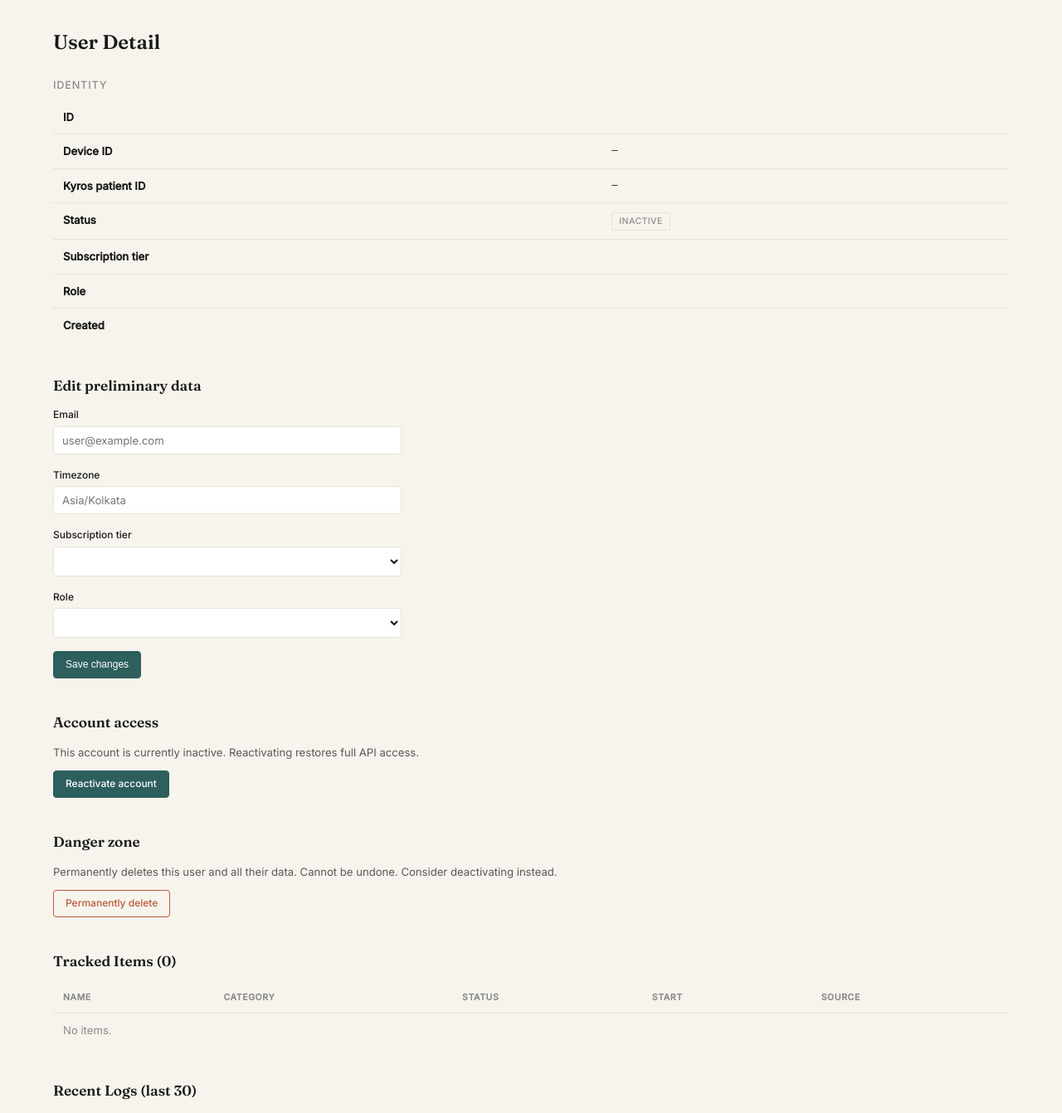
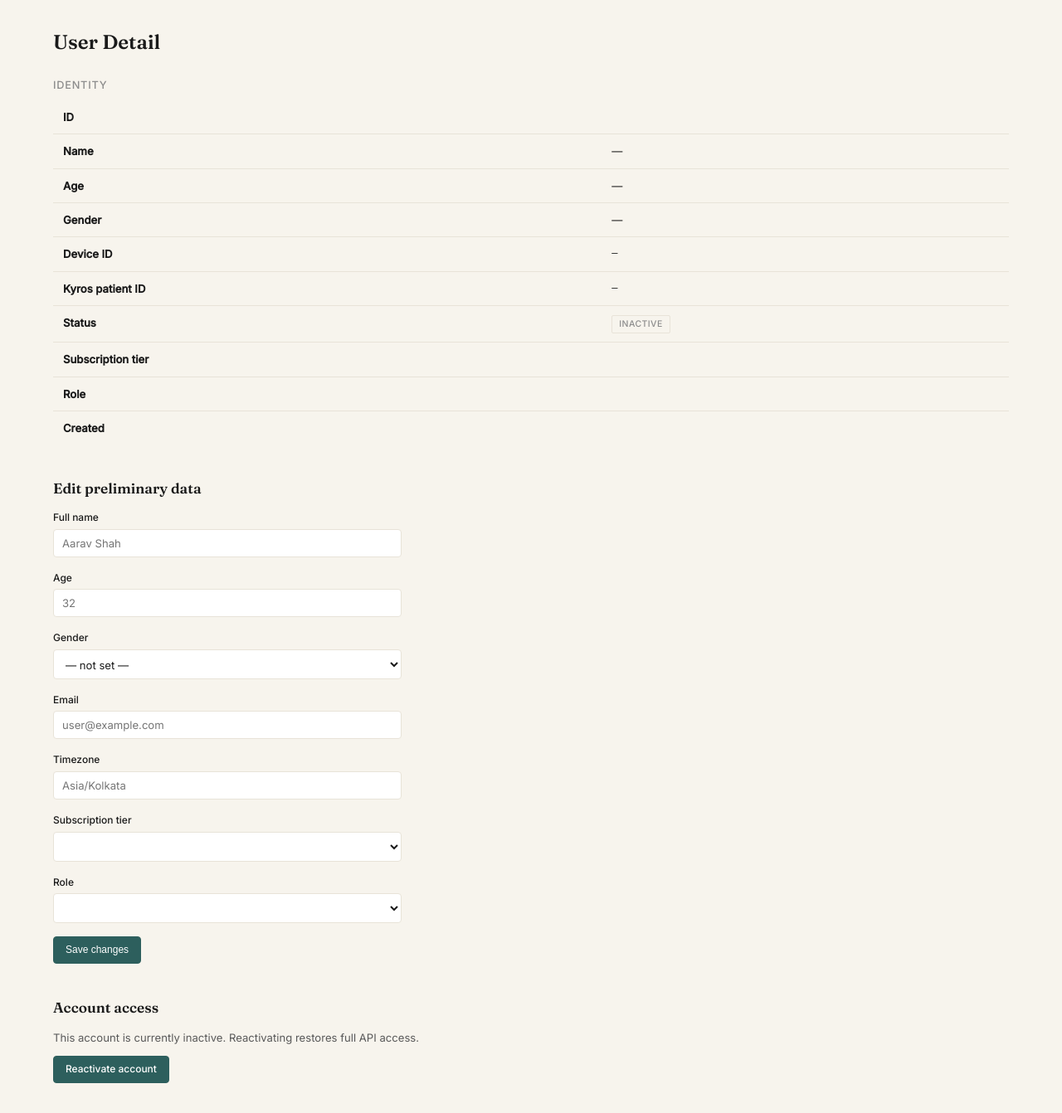
Before and after one commit to niranjanbh/kyros-vital, a Python web app: template kyros-backend/app/admin/templates/user_detail.html in a window 1280 px wide. Shown: the part 48-1390 px from the top of the page at 83% size. Run offline with Jinja, Linux system fonts and the light colour scheme; the template is opened without the code that fills it, so the values that code supplies are empty.

Commit message:
admin panels and frontend added

```diff
--- a/kyros-backend/app/admin/templates/user_detail.html
+++ b/kyros-backend/app/admin/templates/user_detail.html
@@ -12,6 +12,9 @@
     <table>
       <tbody>
         <tr><td><strong>ID</strong></td><td class="mono">{{ user.id }}</td></tr>
+        <tr><td><strong>Name</strong></td><td>{{ user.name or '—' }}</td></tr>
+        <tr><td><strong>Age</strong></td><td>{{ user.age or '—' }}</td></tr>
+        <tr><td><strong>Gender</strong></td><td>{{ user.gender or '—' }}</td></tr>
         <tr><td><strong>Device ID</strong></td><td class="mono">{{ user.device_id or '—' }}</td></tr>
         <tr><td><strong>Kyros patient ID</strong></td><td class="mono">{{ user.kyros_patient_id or '—' }}</td></tr>
         <tr><td><strong>Status</strong></td>
@@ -35,6 +38,24 @@
 <div class="section">
   <h2>Edit preliminary data</h2>
   <form method="post" action="/admin/users/{{ user.id }}/edit" style="max-width:420px;">
+    <div class="form-group">
+      <label for="name">Full name</label>
+      <input type="text" name="name" id="name" value="{{ user.name or '' }}" placeholder="Aarav Shah">
+    </div>
+    <div class="form-group">
+      <label for="age">Age</label>
+      <input type="number" name="age" id="age" value="{{ user.age or '' }}" min="1" max="129" placeholder="32">
+    </div>
+    <div class="form-group">
+      <label for="gender">Gender</label>
+      <select name="gender" id="gender">
+        <option value="">— not set —</option>
+        <option value="male" {% if user.gender == 'male' %}selected{% endif %}>Male</option>
+        <option value="female" {% if user.gender == 'female' %}selected{% endif %}>Female</option>
+        <option value="other" {% if user.gender == 'other' %}selected{% endif %}>Other</option>
+        <option value="prefer_not_to_say" {% if user.gender == 'prefer_not_to_say' %}selected{% endif %}>Prefer not to say</option>
+      </select>
+    </div>
     <div class="form-group">
       <label for="email">Email</label>
       <input type="email" name="email" id="email" value="{{ user.email or '' }}" placeholder="user@example.com">
--- a/kyros-backend/app/admin/templates/users_list.html
+++ b/kyros-backend/app/admin/templates/users_list.html
@@ -21,6 +21,7 @@
   <table>
     <thead><tr>
       <th>ID</th>
+      <th>Name</th>
       <th>Identity</th>
       <th>Email</th>
       <th>Tier</th>
@@ -32,6 +33,7 @@
       {% for user in users %}
       <tr>
         <td><a href="/admin/users/{{ user.id }}" class="mono">{{ str(user.id)[:8] }}…</a></td>
+        <td>{{ user.name or '—' }}</td>
         <td class="mono">{{ user.device_id or '—' }}</td>
         <td>{{ user.email or '—' }}</td>
         <td>{{ user.subscription_tier }}</td>
```
Also changed, not shown: kyros-backend/alembic/versions/d4e9f2a5b8c1_add_users_name.py (added, +25 -0 lines), kyros-backend/alembic/versions/e5f0a3b6c9d2_add_users_age_gender.py (added, +33 -0 lines), kyros-backend/app/admin/routes/users.py (+28 -0 lines), kyros-backend/app/shared/models/user.py (+8 -1 lines).
